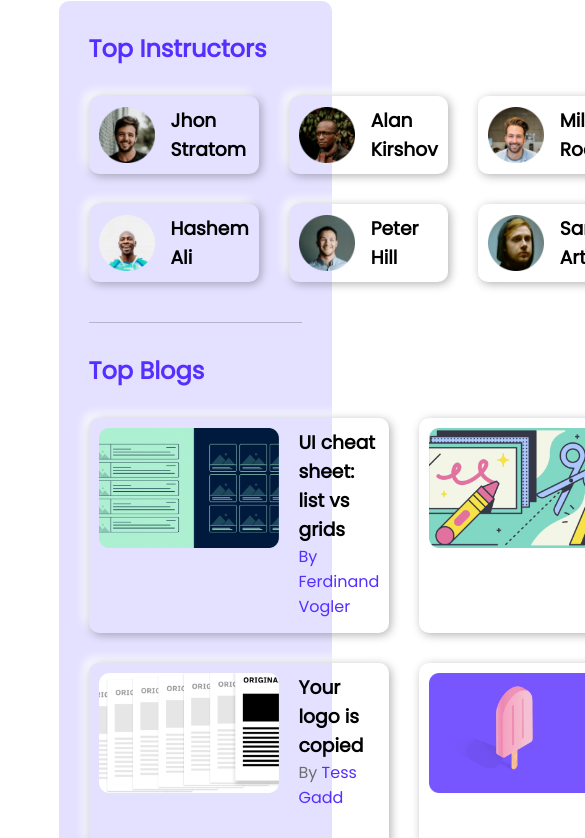
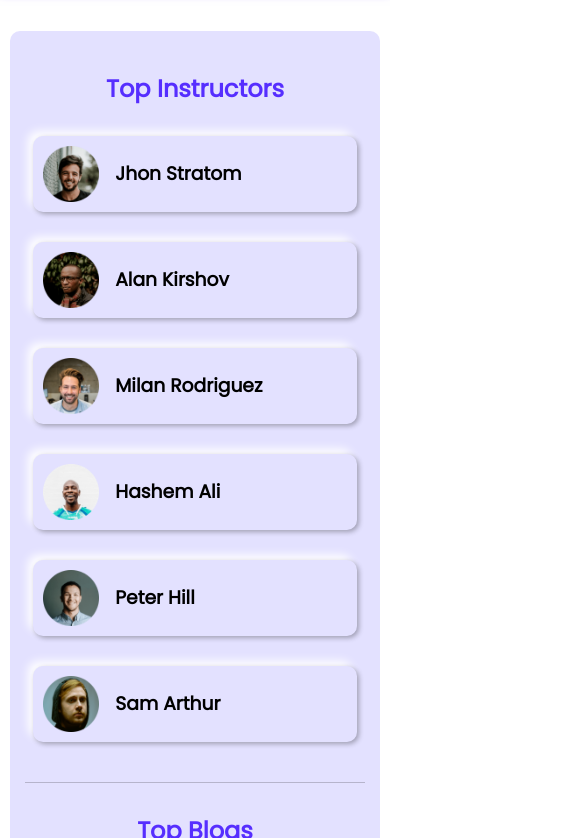
Before and after one commit to GHSoyad/leaderboard-landing-page, a plain HTML site: page index.html in a window 390 px wide. Shown: the part 81-919 px from the top of the page, 585 px wide, since content can reach past the window. Drawn offline with Linux system fonts and the light colour scheme.

Commit message:
Made sections and cards responsive

```diff
--- a/index.html
+++ b/index.html
@@ -92,6 +92,7 @@
             </div>
         </section>
         <section id="latest-courses">
+            <h1>Latest Courses</h1>
             <div class="courses">
                 <div class="course card">
                     <img src="images/courses/course-1.png" alt="course-thumbnail">
--- a/styles/header.css
+++ b/styles/header.css
@@ -16,7 +16,7 @@
     align-items: center;
     width: 70%;
     margin: 0 auto;
-    padding: 2px 0;
+    padding: 3px 0;
 }
 
 nav .site-logo {
@@ -25,6 +25,8 @@
 
 nav img {
     width: 100%;
+    max-width: 240px;
+    min-width: 200px;
     vertical-align: middle;
 }
 
--- a/styles/styles.css
+++ b/styles/styles.css
@@ -20,7 +20,7 @@
 
 main {
     max-width: 1000px;
-    width: 70%;
+    width: 80%;
     margin: 40px auto;
 }
 
@@ -48,13 +48,13 @@
 }
 
 .card {
-    box-shadow: 2px 2px 10px rgba(0, 0, 0, 0.3),
+    box-shadow: 2px 2px 5px rgba(0, 0, 0, 0.3),
         -5px -5px 10px rgba(255, 255, 255);
     transition: .3s;
 }
 
 .card:hover {
-    box-shadow: 5px 5px 10px rgba(0, 0, 0, 0.5),
+    box-shadow: 3px 3px 7px rgba(0, 0, 0, 0.5),
         -7px -7px 10px rgba(255, 255, 255);
 }
 
@@ -144,3 +144,96 @@
 .course .fa-star-half-stroke {
     color: #fdbd0d;
 }
+
+
+/* Responsive for laptop */
+@media screen and (max-width: 1200px) {
+    main {
+        width: 90%;
+    }
+}
+
+
+/* Responsive for tablet */
+@media screen and (max-width: 992px) {
+
+    h1 {
+        text-align: center;
+    }
+
+    /* Top section - Top instructors */
+    .instructors {
+        grid-template-columns: repeat(2, 1fr);
+    }
+
+    /* Top section - Top blogs */
+    article {
+        flex-direction: column;
+        justify-content: center;
+        align-items: center;
+        gap: 30px;
+        text-align: center;
+        padding-bottom: 30px;
+    }
+
+    article img {
+        width: 100%;
+        height: 200px;
+        object-fit: cover;
+        margin: 0;
+        border-radius: 10px;
+    }
+
+    /* Latest courses */
+    .courses {
+        grid-template-columns: 1fr;
+        gap: 30px;
+        justify-items: center;
+    }
+
+    .course {
+        width: 70%;
+    }
+}
+
+/* Responsive for landscape phones */
+@media screen and (max-width: 768px) {
+
+    /* Top section - Top instructors */
+    .instructors {
+        grid-template-columns: 1fr;
+        justify-items: center;
+    }
+
+    /* All items */
+    .instructor,
+    article,
+    .course {
+        width: 80%;
+    }
+
+    /* Top section - Top blogs */
+    .blogs {
+        grid-template-columns: 1fr;
+        justify-items: center;
+    }
+}
+
+/* Responsive for portrait phones */
+@media screen and (max-width: 576px) {
+    main {
+        width: 95%;
+    }
+
+    section {
+        padding: 40px 15px;
+    }
+
+    /* All items */
+    .instructor,
+    article,
+    .course {
+        width: 95%;
+    }
+
+}
```
